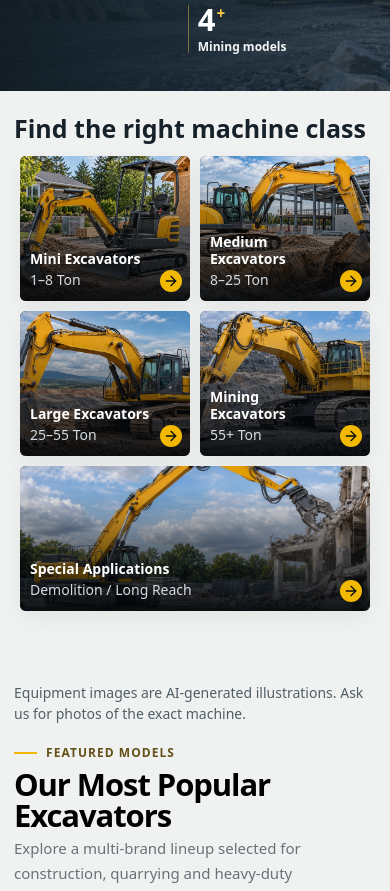
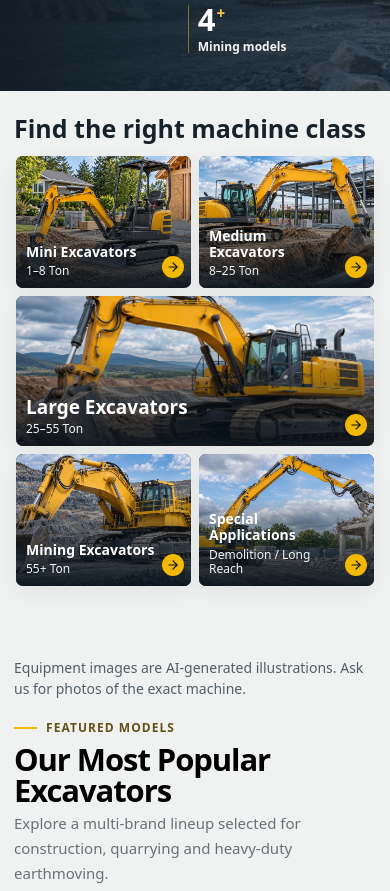
Before and after one commit to excavatorbrands/Excavators, a React (Vite) app: page / in a window 390 px wide. Shown: the part 1057-1948 px from the top of the page. Built offline with nearby package versions, Linux system fonts and the light colour scheme.

Commit message:
Use tall center layout for machine classes

```diff
--- a/src/light-theme.css
+++ b/src/light-theme.css
@@ -614,3 +614,83 @@ input, select, textarea,
   top: 0;
   z-index: 50;
 }
+
+/* Homepage machine classes: one tall center card and two side stacks. */
+#categories .category-grid {
+  grid-template-columns: minmax(0, 3fr) minmax(0, 4fr) minmax(0, 3fr);
+  grid-template-rows: repeat(2, clamp(140px, 14vw, 190px));
+  grid-template-areas:
+    "mini large mining"
+    "medium large special";
+  gap: clamp(8px, 1.1vw, 14px);
+}
+
+#categories .category-card {
+  min-width: 0;
+  min-height: 0;
+  border-radius: 7px;
+}
+
+#categories .category-card:nth-child(1) { grid-area: mini; }
+#categories .category-card:nth-child(2) { grid-area: medium; }
+#categories .category-card:nth-child(3) { grid-area: large; }
+#categories .category-card:nth-child(4) { grid-area: mining; }
+#categories .category-card:nth-child(5) { grid-area: special; }
+
+#categories .category-card:nth-child(3) img { object-position: 53% center; }
+#categories .category-shade {
+  background: linear-gradient(0deg, #08121bef 0%, #08121ba6 24%, transparent 68%);
+}
+
+#categories .category-copy {
+  left: clamp(10px, 1.25vw, 17px);
+  bottom: clamp(10px, 1.25vw, 17px);
+  right: 42px;
+  gap: 4px;
+}
+
+#categories .category-copy strong {
+  font-size: clamp(14px, 1.5vw, 19px);
+  line-height: 1.16;
+}
+
+#categories .category-copy small {
+  color: #eef3f5;
+  font-size: clamp(12px, 1.15vw, 15px);
+  line-height: 1.2;
+}
+
+#categories .category-card:nth-child(3) .category-copy strong {
+  font-size: clamp(19px, 2.15vw, 29px);
+}
+
+#categories .category-arrow {
+  right: 10px;
+  bottom: 11px;
+  width: 27px;
+  height: 27px;
+}
+
+@media (max-width: 640px) {
+  #categories .category-grid {
+    width: min(1280px, calc(100% - 32px));
+    grid-template-columns: repeat(2, minmax(0, 1fr));
+    grid-template-rows: minmax(122px, 1fr) clamp(150px, 35vw, 218px) minmax(132px, 1fr);
+    grid-template-areas:
+      "mini medium"
+      "large large"
+      "mining special";
+  }
+
+  #categories .category-copy { right: 33px; }
+  #categories .category-arrow { right: 7px; bottom: 10px; width: 22px; height: 22px; }
+  #categories .category-arrow svg { width: 14px; height: 14px; }
+}
+
+@media (prefers-reduced-motion: reduce) {
+  #categories .category-card img,
+  #categories .category-arrow { transition: none; }
+
+  #categories .category-card:hover img,
+  #categories .category-card:hover .category-arrow { transform: none; }
+}
```
